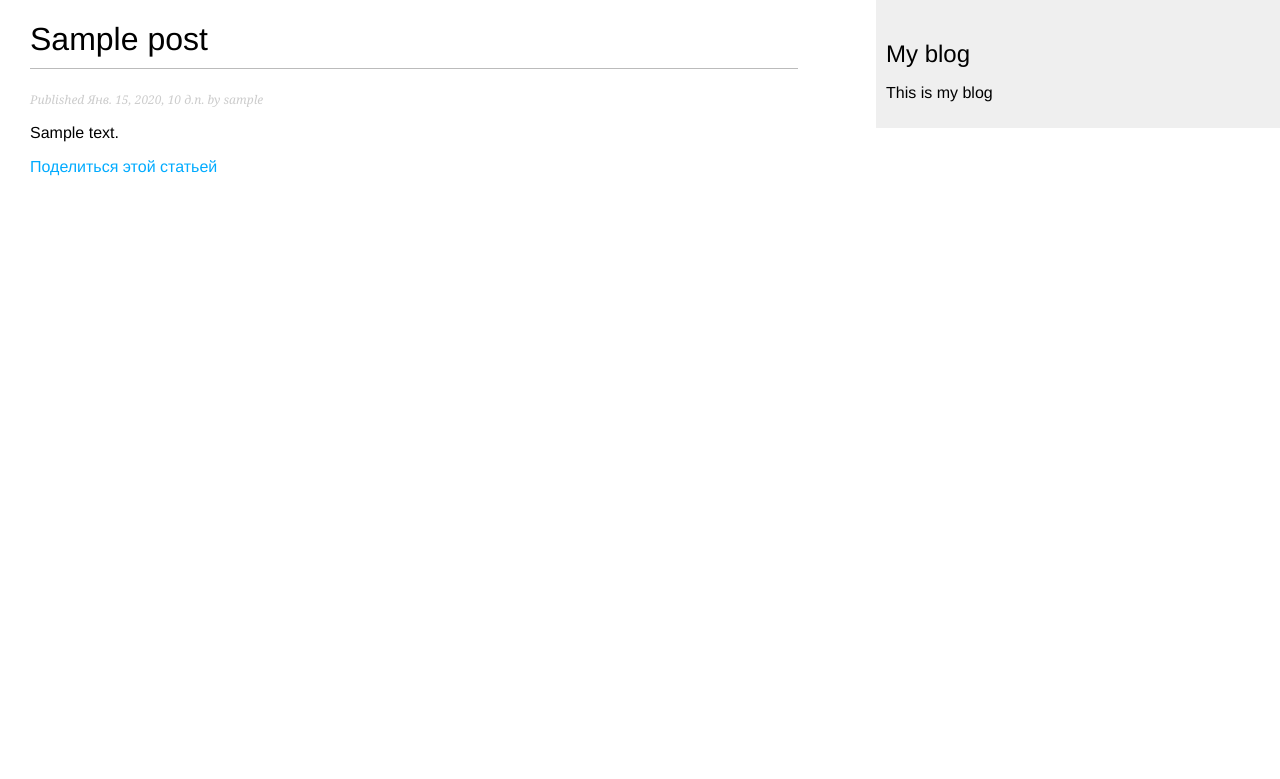
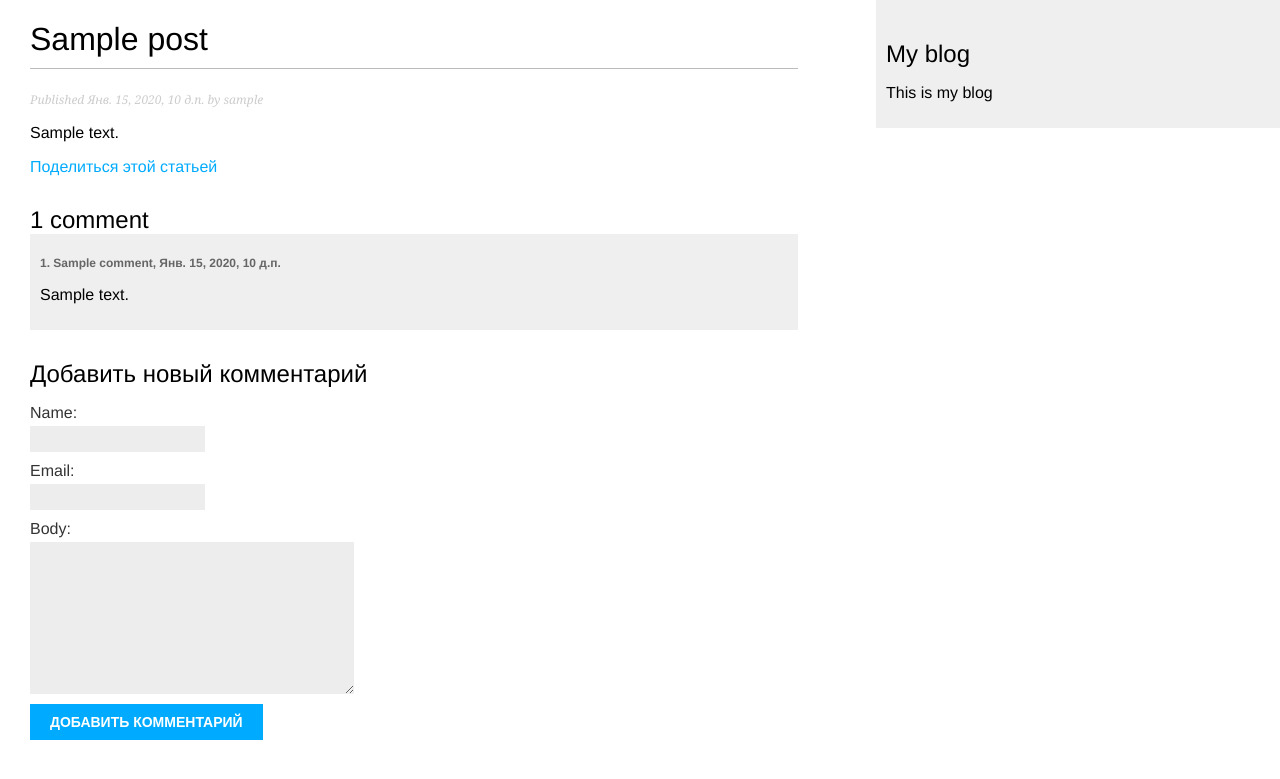
Before and after one commit to eleldar/mysite, a Django app: a page that uses blog/templates/blog/post/detail.html in a window 1280 px wide. Shown: the top 779 px of the page. Run offline with Django 3.2, Linux system fonts and the light colour scheme; tables that the repository leaves empty hold one stand-in row (values such as "Sample post").

Commit message:
comment form

```diff
--- a/blog/forms.py
+++ b/blog/forms.py
@@ -6,6 +6,7 @@
 но есть общее соглашение, чтобы они находились в файле forms.py каждого приложения
 '''
 from django import forms
+from .models import Comment
 
 class EmailPostForm(forms.Form):
     '''каждый тип по умолчанию имеет виджет для отображения в HTML. Виджет может быть изменен с помощью параметра widget.
@@ -15,3 +16,12 @@ class EmailPostForm(forms.Form):
     to = forms.EmailField()    # получать только корректные e-mail-адреса
     comments = forms.CharField(required=False, widget=forms.Textarea) # required=False делает поле необязательным;
                                                                       # используем виджет Textarea для отображения HTML-элемента <text area> вместо стандартного <input>
+
+class CommentForm(forms.ModelForm):
+    '''для создания формы из модели нужно указать какую модель использовать в опциях класса Meta.
+       Каждое поле модели будет сопоставлено полю формы соответствующего типа.
+       По умолчанию Django использует все поля модели;
+       для явного указания включаемых полей используется атрибут fields, а exclude - для исключаемых.'''
+    class Meta:
+        model = Comment
+        fields = ('name', 'email', 'body')
--- a/blog/templates/blog/post/detail.html
+++ b/blog/templates/blog/post/detail.html
@@ -9,4 +9,39 @@
                                                                               {# задавая пространство имен blog и URL с названием post_share и добавляя в качестве параметра ID статьи #}
                                                                               {# мы получаем абсолютный URL #}
   </p>
+{% with comments.count as total_comments %} {# используем ORM Django, выполняя comments.count()                                 #}
+                                            {# для вызова функций в шаблонах не нужно указывать круглые скобки.                 #}
+                                            {# Тег {% with %} позволяет назначить переменной новое имя,                         #}
+                                            {# которое можно использовать внутри блока до ближайшего тега {% endwith %}.        #}
+                                            {# Тег {% with %} полезен в случаях, когда в шаблоне нам нужно несколько раз        #}
+                                            {# обращаться к функциям, выполняющим запросы в базу данных или сложные вычисления. #}
+  <h2>{{total_comments}} comment{{total_comments|pluralize}}</h2>     {# шаблонный фильтр pluralize используется               #}
+                                                                       {# для отображения слова comment во множественном числе, #}
+                                                                       {# если это будет необходимо                             #}
+                                                                       {# pluralize возвращает строку с постфиксом «s»,         #}
+                                                                       {# если значение больше, чем 1 или равно 0               #}
+{% endwith %}
+{% for comment in comments %} {# тег {% for %} для итерации по комментариям #}
+  <div class="comment">
+    <p class="info">
+      {{forloop.counter}}. {{comment.name}}, {# Каждый комментарий пронумерован с помощью #}
+                                                          {# переменной {{ forloop.counter }}; содержит номер текущей итерации цикла. #}
+      {{comment.created}}
+    </p>
+    {{comment.body|linebreaks}}
+  </div>
+{% empty %}
+  <p> Комментариев пока нет!</p>
+{% endfor %}
+
+{% if new_comment %} {# если new_comment не существует, то показываем поля формы создания комментария #}
+  <h2>Ваш комментарий успешно добавен</h2>
+{% else %}           {# в противном случае отображаем сообщение о его успешном сохранении #}
+  <h2>Добавить новый комментарий</h2>
+  <form action="." method="post">
+    {{ comment_form.as_p }}
+    {% csrf_token %}
+    <p><input type="submit" value="Добавить комментарий"></p>
+  </form>
+{% endif %}
 {% endblock %}
--- a/blog/views.py
+++ b/blog/views.py
@@ -17,10 +17,10 @@
 ми, или миксинами).
 '''
 from django.shortcuts import render, get_object_or_404
-from .models import Post
+from .models import Post, Comment
 from django.core.paginator import Paginator, EmptyPage, PageNotAnInteger
 from django.views.generic import ListView
-from .forms import EmailPostForm
+from .forms import EmailPostForm, CommentForm
 from django.core.mail import send_mail
 
 class PostListView(ListView):
@@ -56,7 +56,30 @@ def post_detail(request, year, month, day, post):
                              publish__year=year,
                              publish__month=month,
                              publish__day=day)
-    return render(request, 'blog/post/detail.html', {'post': post})
+    # Список активных комментариев для этой статьи
+    comments = post.comments.filter(active=True) # добавили QuerySet для получения всех активных комментариев,
+                                                 # используя объект статьи post и менеджер связанных объектов comments,
+                                                 # определенный в модели Comment в аргументе related_name.
+    new_comment = None # используется, когда новый комментарий будет успешно создан
+    if request.method == 'POST':
+        # Пользователь отправил комментарий
+        comment_form = CommentForm(data=request.POST) # Если получаем POST-запрос, то заполняем форму данными из запроса
+        if comment_form.is_valid(): # валидируем POST-запрос методом is_valid(); при некорректном заполнении
+                                    # отображаем HTML-шаблон с сообщениями об ошибках
+            # Создаем комментарий, но пока не сохраняем в базе данных
+            new_comment = comment_form.save(commit=False) # создаем новый объект Comment с помощью метода save;
+                                                          # save() создает объект модели, с которой связана форма, и сохраняет его в базу данных.
+                                                          # Если в качестве аргумента метода передать commit=False, то объект будет создан,
+                                                          # но не будет сохранен в базу данных, чтобы изменить данные перед сохранением объекта
+                                                          # Метод save() доступен для ModelForm, но не дляForm, т.к. последние не привязываются к моделям
+            # Привязываем статью к комментарию
+            new_comment.post = post # указываем в комментарии ссылку на объект статьи
+            # Сохраняем комментарий в базе данных
+            new_comment.save() # сохраняем комментарий в базу данных
+    else:
+        comment_form = CommentForm() # используем для инициализации формы при GET-запросе
+    context = {'post': post, 'comments': comments, 'new_comment': new_comment, 'comment_form': comment_form}
+    return render(request, 'blog/post/detail.html', context=context)
 
 def post_share(request, post_id):
     '''получение статьи по идентификатору'''
```
